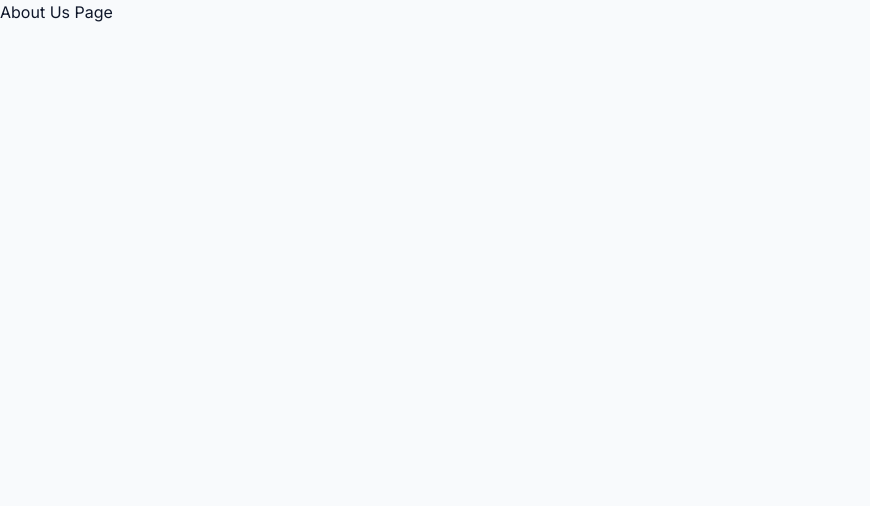
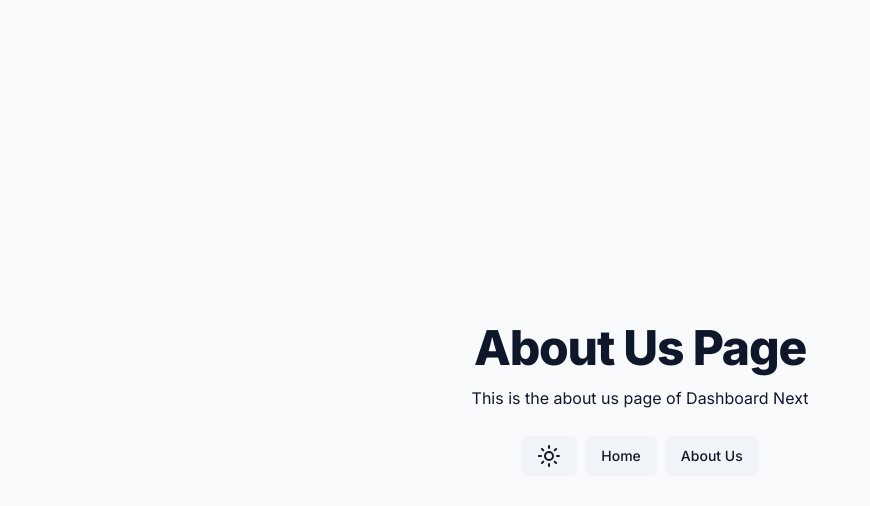
Before and after one commit to Ikram-Maulana/dashboard-next, a Next.js app: page /about-us in a window 1280 px wide. Shown: the top 506 px of the page, without its empty margins (0-870 px from the left). Built offline with nearby package versions, Linux system fonts and the light colour scheme.

Commit message:
Feat: Update Home and About Page UI

```diff
--- a/src/app/about-us/page.tsx
+++ b/src/app/about-us/page.tsx
@@ -1,3 +1,4 @@
+import Menubar from "@/components/menubar";
 import { Metadata } from "next";
 import { FC } from "react";
 
@@ -7,7 +8,18 @@ export const metadata: Metadata = {
 };
 
 const page: FC = () => {
-  return <h1>About Us Page</h1>;
+  return (
+    <div className="container flex flex-col items-center justify-center h-screen max-w-5xl dark:text-slate-50">
+      <h1 className="text-4xl font-extrabold tracking-tight scroll-m-20 lg:text-5xl">
+        About Us Page
+      </h1>
+      <p className="mt-3 leading-7">
+        This is the about us page of Dashboard Next
+      </p>
+
+      <Menubar />
+    </div>
+  );
 };
 
 export default page;
--- a/src/app/layout.tsx
+++ b/src/app/layout.tsx
@@ -15,10 +15,7 @@ export default function RootLayout({
     <ClerkProvider>
       <html
         lang="en"
-        className={cn(
-          "bg-white text-slate-900 dark:text-slate-50 antialiased",
-          inter.className
-        )}
+        className={cn("bg-white text-slate-900 antialiased", inter.className)}
       >
         <body className="min-h-screen antialiased bg-slate-50 dark:bg-slate-900">
           <Providers>
--- a/src/app/page.tsx
+++ b/src/app/page.tsx
@@ -1,3 +1,4 @@
+import Menubar from "@/components/menubar";
 import { Metadata } from "next";
 import { FC } from "react";
 
@@ -7,7 +8,16 @@ export const metadata: Metadata = {
 };
 
 const page: FC = () => {
-  return <h1>Home Page</h1>;
+  return (
+    <div className="container flex flex-col items-center justify-center h-screen max-w-5xl dark:text-slate-50">
+      <h1 className="text-4xl font-extrabold tracking-tight scroll-m-20 lg:text-5xl">
+        Home Page
+      </h1>
+      <p className="mt-3 leading-7">This is the home page of Dashboard Next</p>
+
+      <Menubar />
+    </div>
+  );
 };
 
 export default page;
```
